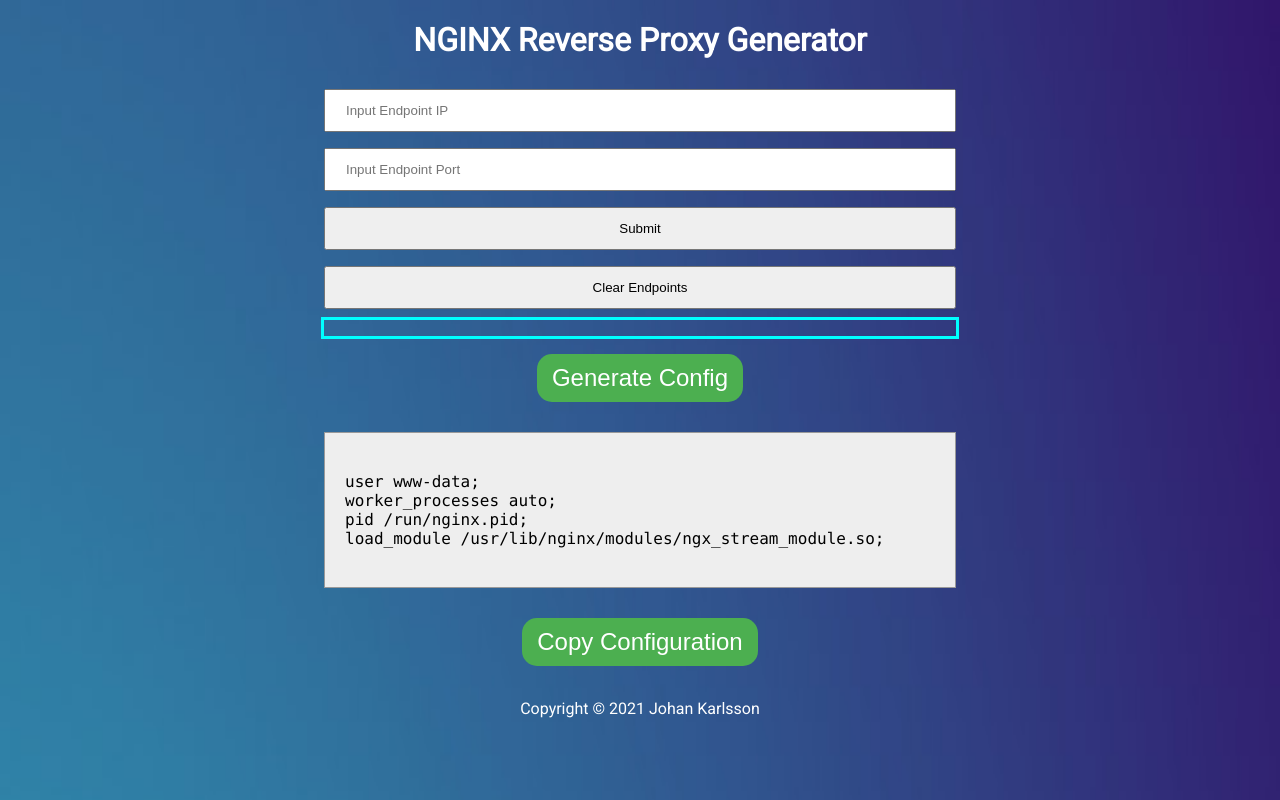
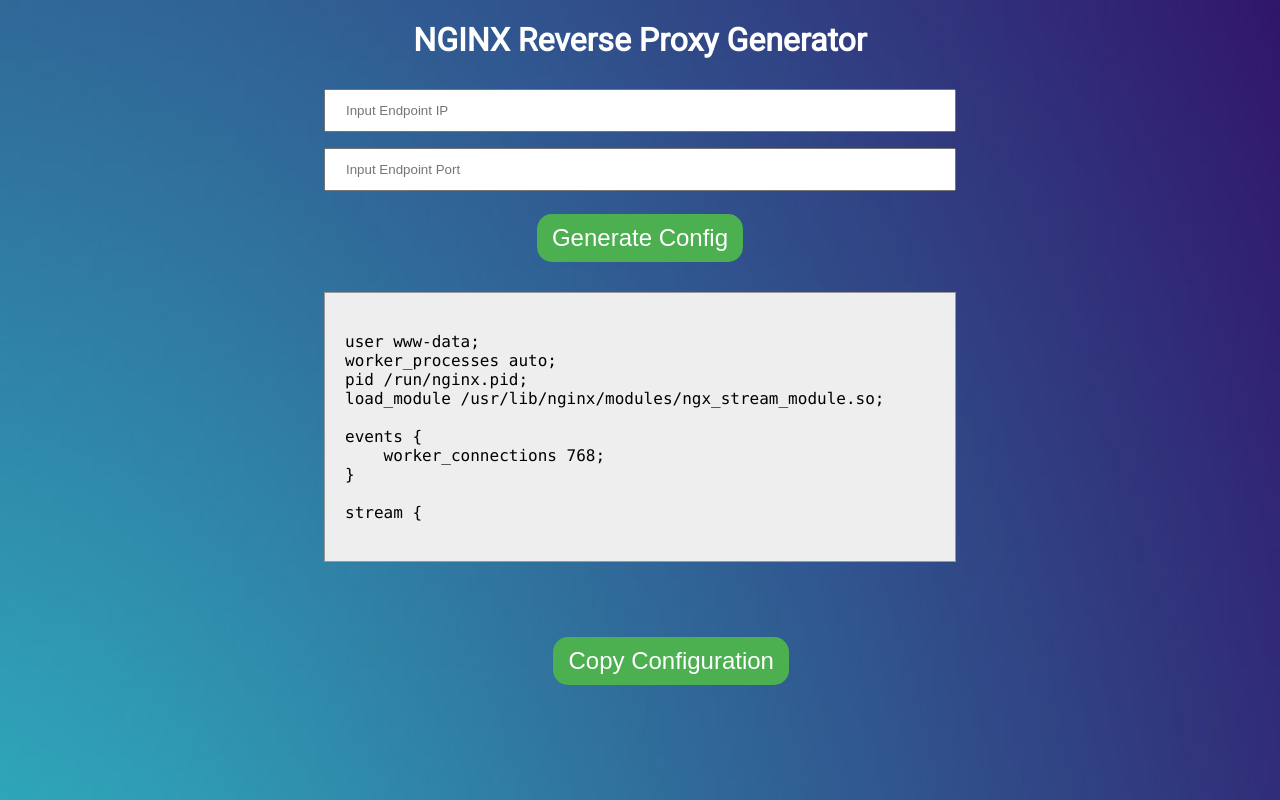
Before and after one commit to JouanDeag/nginx-reverse-proxy-generator, a plain HTML site: page index.html in a window 1280 px wide. Both pictures are taken after a click on the button "Generate Config". Shown: the top 800 px of the page. Drawn offline with Linux system fonts and the light colour scheme.

Commit message:
Added generation and copying
You are now able to generate a config, although one bug is noted where a rogue } remains between ports.
Copying to clipbord is also implemented.

```diff
--- a/assets/css/style.css
+++ b/assets/css/style.css
@@ -3,8 +3,21 @@
     background: url(../img/background.jpg);
     background-repeat: no-repeat;
     background-size: 100% 100%;
-    height: 3000px;
+    height: auto;
     color: white;
+}
+
+body::-webkit-scrollbar {
+    width: 1em;
+}
+
+body::-webkit-scrollbar-track {
+    box-shadow: inset 0 0 6px rgba(0, 0, 0, 0.3);
+}
+
+body::-webkit-scrollbar-thumb {
+    background-color: darkgrey;
+    outline: 1px solid slategrey;
 }
 
 li{
@@ -13,10 +26,6 @@
 
 ol {
     list-style-type: square;
-}
-
-body {
-    overflow: hidden; /* Hide scrollbars */
 }
 
 input.list-input {
--- a/assets/js/index.js
+++ /dev/null
@@ -1,5 +0,0 @@
-const genbtn = document.getElementsByClassName("gen-btn");
-let output = document.getElementsByClassName("finalconfig")
-
-console.log(output);
-console.log(genbtn);
--- a/index.html
+++ b/index.html
@@ -29,20 +29,20 @@
     <div class="c-div">
         <input type="text" placeholder="Input Endpoint IP" class="IP list-input">
         <input type="number" placeholder="Input Endpoint Port" class="PORT list-input">
-        <input type="button" value="Submit" class="addBtn list-input">
-        <input type="button" value="Clear Endpoints" class="clearBtn list-input">
+        <!-- <input type="button" value="Submit" class="addBtn list-input">
+        <input type="button" value="Clear Endpoints" class="clearBtn list-input"> -->
     </div>
 
-    <div class="endpoint-list margin-10">
+    <!-- <div class="endpoint-list margin-10">
         <ol class="list"></ol>
     </div>
 
     <script>
-        const list = document.querySelector('.list');
+        let list = document.querySelector('.list');
         const addBtn = document.querySelector(".addBtn");
         const clearBtn = document.querySelector('.clearBtn');
-        const ipInput = document.querySelector('.IP');
-        const portInput = document.querySelector('.PORT');
+        let ipInput = document.querySelector('.IP');
+        let portInput = document.querySelector('.PORT');
 
         function deleteNote(e) {
         const parent = e.target.parentNode;
@@ -79,10 +79,10 @@
 
         addBtn.addEventListener("click", addStuff);
         clearBtn.addEventListener("click", clearEndpoints);
-    </script>
+    </script> -->
 
     <div class="c-div gen-div">
-        <input type="button" value="Generate Config" class="btn gen-btn">
+        <input type="button" onClick="generate(list)" value="Generate Config" class="gen-btn btn">
     </div>
 
 <pre class="c-div">
@@ -91,17 +91,83 @@
 worker_processes auto;
 pid /run/nginx.pid;
 load_module /usr/lib/nginx/modules/ngx_stream_module.so;
+
+events {
+    worker_connections 768;
+}
+
+stream {
     </code>
-</pre>
 
     <div class="c-div gen-div">
-        <button onClick="clipboard()" class="btn">Copy Configuration</button>
+        <button onClick="clipboard(output)" class="btn">Copy Configuration</button>
     </div>
+
+    <script>
+        let list = document.querySelector('.list');
+        let ipInput = document.querySelector('.IP');
+        let portInput = document.querySelector('.PORT');
+        const genbtn = document.querySelector(".gen-btn");
+        let output = document.querySelector(".finalconfig")
+
+        function generate (list) {
+            if (ipInput.value == "" || portInput.value == "") return;
+            console.log(output.append(`
+    upstream ${portInput.value} {
+        server ${ipInput.value}:${portInput.value};
+    }
+
+    server {
+        listen ${portInput.value};
+        proxy_pass ${portInput.value};
+    }
+
+    server {
+        listen ${portInput.value} udp reuseport;
+        proxy_pass ${portInput.value};
+    }
+`));
+
+            output.innerHTML += "}"
+        }
+
+        function clipboard(output) {
+            navigator.clipboard.writeText(output.innerHTML);
+        }
+    </script>
+
 
     <footer id="footer" class="c-div">
         <div id="footer-content"><a href="https://github.com/JouanDeag/nginx-reverse-proxy-generator" target="_blank" class="no-highlight">Copyright &copy; 2021 Johan Karlsson</a></div>
     </footer>
 
+
+
+
+
+
+
+
+
+
+
+
+
+
+
+
+
+
+
+
+
+
+
+
+
+
+
+
+</pre>
 </body>
-
 </html>
```
